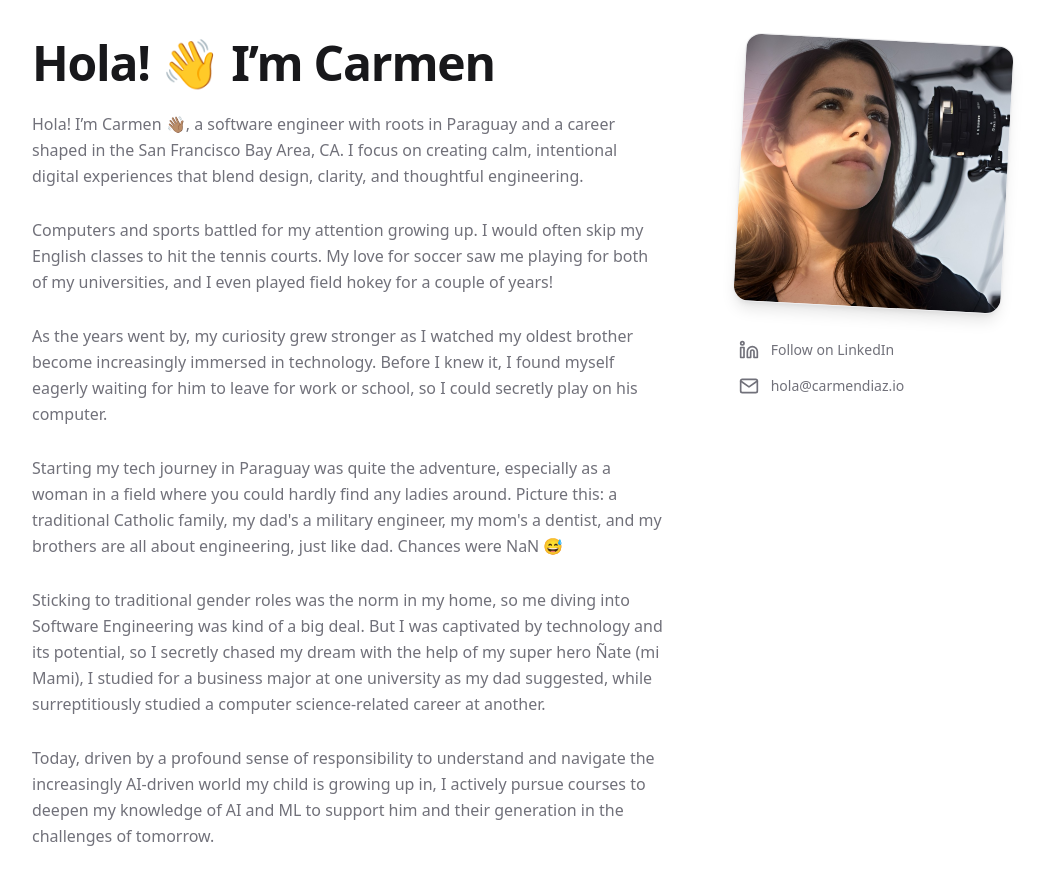
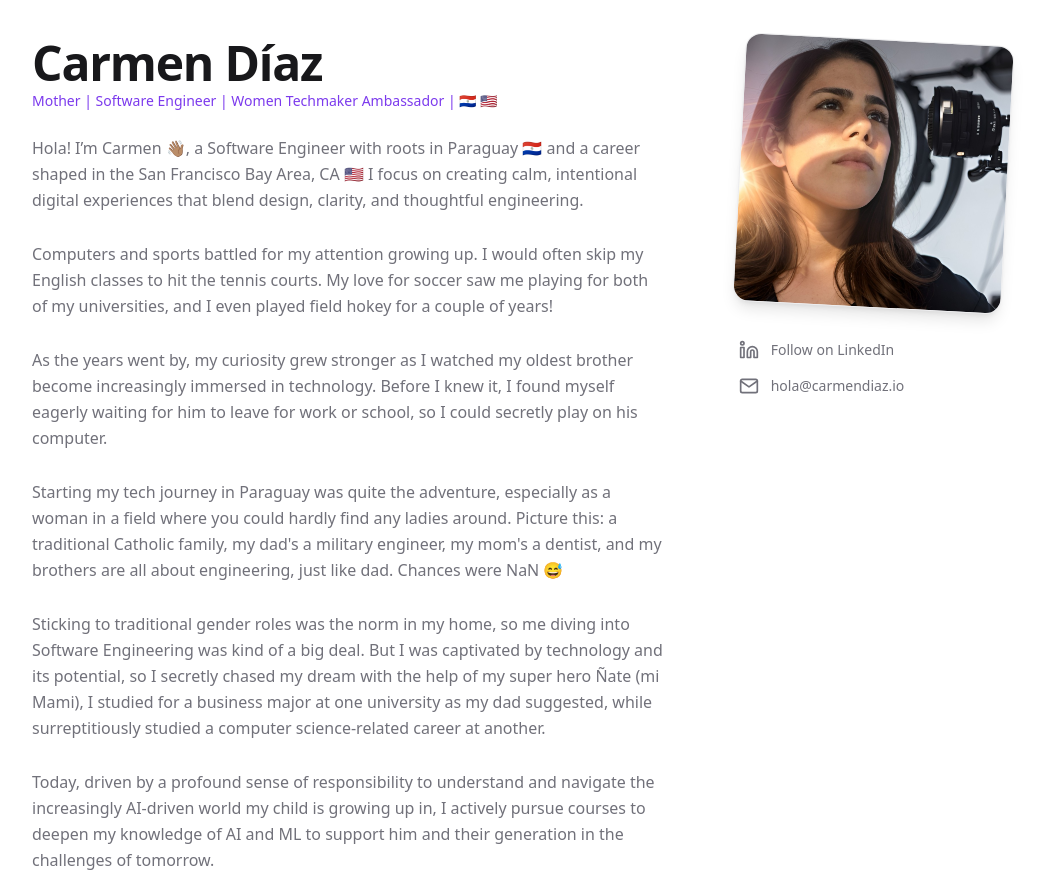
Before and after one commit to karmenatwork/carmenstudio, a Next.js app: page /about in a window 1280 px wide. Shown: the part 160-1048 px from the top of the page, without its empty margins (120-1165 px from the left). Built offline with nearby package versions, Linux system fonts and the light colour scheme.

Commit message:
chore: update styles in the about page

```diff
--- a/app/about/AboutClient.tsx
+++ b/app/about/AboutClient.tsx
@@ -9,7 +9,7 @@ import { Badge } from "@/components/custom-ui/Badge";
 
 export default function AboutClient() {
     const [activeTab, setActiveTab] = useState<"story" | "experience">("story");
-    const { intro, mojo, bio, mailto } = aboutData;
+    const { fullName, headline, intro, mojo, bio, mailto } = aboutData;
 
     useEffect(() => {
         if (typeof window !== "undefined") {
@@ -28,8 +28,7 @@ export default function AboutClient() {
                     <div className="flex gap-8 -mb-px">
                         <button
                             onClick={() => setActiveTab("story")}
-                            className={`pb-4 text-base md:text-lg font-semibold border-b-2 transition-all cursor-pointer ${
-                                activeTab === "story"
+                            className={`pb-4 text-base md:text-lg font-semibold border-b-2 transition-all cursor-pointer ${activeTab === "story"
                                 ? "border-primary text-foreground"
                                 : "border-transparent text-muted-foreground hover:text-foreground"
                                 }`}
@@ -38,8 +37,7 @@ export default function AboutClient() {
                         </button>
                         <button
                             onClick={() => setActiveTab("experience")}
-                            className={`pb-4 text-base md:text-lg font-semibold border-b-2 transition-all cursor-pointer ${
-                                activeTab === "experience"
+                            className={`pb-4 text-base md:text-lg font-semibold border-b-2 transition-all cursor-pointer ${activeTab === "experience"
                                 ? "border-primary text-foreground"
                                 : "border-transparent text-muted-foreground hover:text-foreground"
                                 }`}
@@ -56,14 +54,15 @@ export default function AboutClient() {
                     {/* Left Column (Content) */}
                     <div className="lg:col-span-2 lg:order-first">
                         <h1 className="text-3xl font-bold tracking-tight text-foreground sm:text-5xl">
-                            Hola! 👋 I’m Carmen
+                            {fullName}
                         </h1>
+                        <div className="mt-1 mb-3 text-sm font-medium text-muted-foreground text-primary">{headline}</div>
                         <div className="mt-6 space-y-7 text-base text-muted-foreground leading-relaxed">
                             <p>{intro}</p>
                             {bio.map((paragraph, i) => (
                                 <p key={i}>{paragraph}</p>
                             ))}
-                            <p className="font-caveat text-3xl text-primary font-medium mt-8 leading-snug">
+                            <p className="font-caveat text-xl text-primary font-medium mt-8 leading-snug">
                                 &ldquo;{mojo}&rdquo;
                             </p>
                         </div>
@@ -142,7 +141,7 @@ export default function AboutClient() {
                                 <Card className="p-6 border-l-4 border-l-primary shadow-sm">
                                     <div className="flex justify-between items-start gap-2">
                                         <h3 className="text-lg font-bold leading-tight">AI & Machine Learning Bootcamp</h3>
-                                        <Badge className="bg-primary/10 text-primary hover:bg-primary/20 border-transparent whitespace-nowrap">2024</Badge>
+                                        <Badge className="whitespace-nowrap">2024</Badge>
                                     </div>
                                     <p className="text-primary font-medium text-sm mt-1">Caltech (California Institute of Technology)</p>
                                     <p className="text-sm text-muted-foreground mt-3 leading-relaxed">
--- a/data/about.json
+++ b/data/about.json
@@ -1,16 +1,16 @@
 {
     "fullName": "Carmen Díaz",
     "shortName": "Carmen",
-    "headline": "Mother | Software Developer | Women Techmaker Ambassador | 🇵🇾 🇺🇸 ",
+    "headline": "Mother | Software Engineer | Women Techmaker Ambassador | 🇵🇾 🇺🇸 ",
     "linkedIn": "https://www.linkedin.com/in/carmen-diaz/",
-    "intro": "Hola! I’m Carmen 👋🏽, a software engineer with roots in Paraguay and a career shaped in the San Francisco Bay Area, CA. I focus on creating calm, intentional digital experiences that blend design, clarity, and thoughtful engineering.",
-    "intro_alt": "I am a Software Developer born and raised in Asunción, Paraguay 🇵🇾, and based in the Bay Area, CA.🇺🇸",
+    "intro": "Hola! I’m Carmen 👋🏽, a Software Engineer with roots in Paraguay 🇵🇾 and a career shaped in the San Francisco Bay Area, CA 🇺🇸 I focus on creating calm, intentional digital experiences that blend design, clarity, and thoughtful engineering.",
+    "intro_alt": "I am a Software Engineer born and raised in Asunción, Paraguay 🇵🇾, and based in the Bay Area, CA.🌉 🇺🇸",
     "shortBio": [
-        "Hola! I’m Carmen 👋🏽, a proud Paraguayan Software Developer based in the Bay Area, CA 🇵🇾 🇺🇸. Driven in agile environments, I have gained my full-stack expertise working in fast-paced start-ups accross Fintech, Health and Wellness, and HR.  I am actively pursuing courses to deepen my knowledge of AI and ML so that I can support my kid and his generation in facing tomorrow's (today) challenges.",
+        "Hola! I’m Carmen 👋🏽, a proud Paraguayan Software Engineer based in the Bay Area, CA 🇵🇾 🇺🇸. Driven in agile environments, I have gained my full-stack expertise working in fast-paced start-ups accross Fintech, Health and Wellness, and HR.  I am actively pursuing courses to deepen my knowledge of AI and ML so that I can support my kid and his generation in facing tomorrow's (today) challenges.",
         "In my spare time, I enjoy immersing myself in workshops and seminars focused on personal development. I love traveling the world, exploring new places, taking pictures in my walks / hikings, and cooking healthy meals. I cherish quality time with my son doing fun activities like Lego building, hiking and playing soccer and basketball. When I have some me-time, I indulge in reading, playing piano and/or practicing kickboxing."
     ],
     "shortBioI": [
-        "Hola! I’m Carmen 👋🏽, a proud Paraguayan 🇵🇾 Software Developer based in the Bay Area, CA 🇺🇸. Skilled in agile, fast-paced start-ups across Fintech, Health & Wellness, and HR, I’m expanding my AI and ML knowledge to help my child and his generation tackle future challenges.",
+        "Hola! I’m Carmen 👋🏽, a proud Paraguayan 🇵🇾 Software Engineer based in the Bay Area, CA 🇺🇸. Skilled in agile, fast-paced start-ups across Fintech, Health & Wellness, and HR, I’m expanding my AI and ML knowledge to help my child and his generation tackle future challenges.",
         "In my spare time, I dive into personal development workshops, love traveling, capturing moments on hikes, and cooking healthy meals. I treasure quality time with my son, building Legos, hiking, and playing sports. For myself, I enjoy reading, playing piano, and practicing kickboxing."
     ],
     "bio": [
@@ -96,7 +96,6 @@
             "skills": [
                 "Ruby on Rails",
                 "React",
-                "Redux",
                 "PostgreSQL",
                 "RSpec",
                 "Sidekiq",
```
Lines whose indentation alone changed are shown as unchanged.
